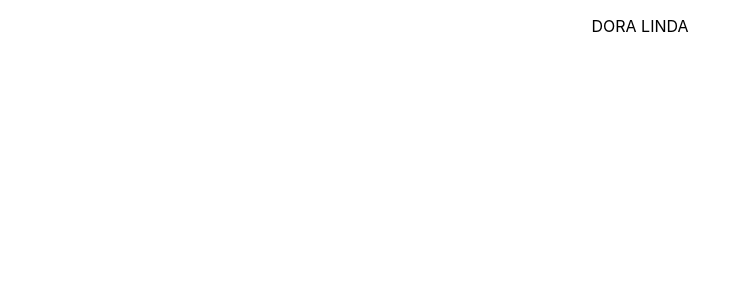
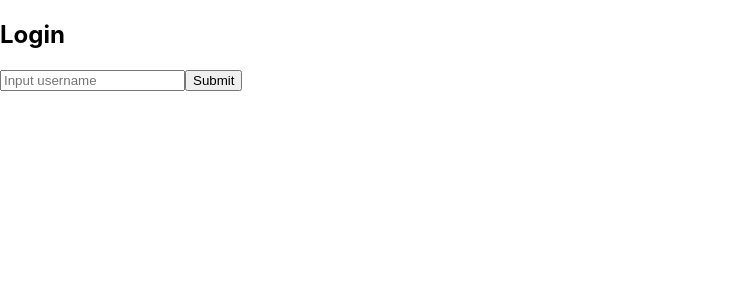
Before and after one commit to claudiaLisboa/socialmedia-app, a React (Create React App) app: page / in a window 1280 px wide. Shown: the top 300 px of the page, without its empty margins (0-751 px from the left). Built offline with nearby package versions, Linux system fonts and the light colour scheme.

Commit message:
added a from login - install bootstrap

```diff
--- a/package.json
+++ b/package.json
@@ -6,6 +6,7 @@
     "@testing-library/jest-dom": "^5.16.5",
     "@testing-library/react": "^13.4.0",
     "@testing-library/user-event": "^13.5.0",
+    "bootstrap": "^5.2.3",
     "react": "^18.2.0",
     "react-dom": "^18.2.0",
     "react-scripts": "5.0.1",
--- a/src/App.js
+++ b/src/App.js
@@ -1,11 +1,21 @@
 
-import './App.css';
+import React from "react";
+import Login from './components/Loging'
 
 function App() {
+
+  let user = "";
+
+  if (!user){
+
+    return <Login />;
+
+
+  }
   return (
-    <div className="App">
+    <div >
+       <p>Dora Linda</p>
 
-      <p>DORA LINDA </p>
     </div>
   );
 }
--- /dev/null
+++ b/src/components/Loging.js
@@ -0,0 +1,15 @@
+import React from "react";
+
+function Login(){
+
+    return (<div>
+                <h2>Login</h2>
+                <form>
+                    <input placeholder="Input username"/>
+                    <button type="submit">Submit</button>
+                </form>
+
+            </div>)
+}
+
+export default Login;
```
Also changed, not shown: src/component/Loging.js (deleted, +0 -8 lines), src/components/CreatePost.js (renamed from src/component/CreatePost.js), src/components/Headers.js (renamed from src/component/Headers.js), src/components/Post.js (renamed from src/component/Post.js), src/components/PostList.js (renamed from src/component/PostList.js), 1 other file (tests, documents, lock files or other folders).
